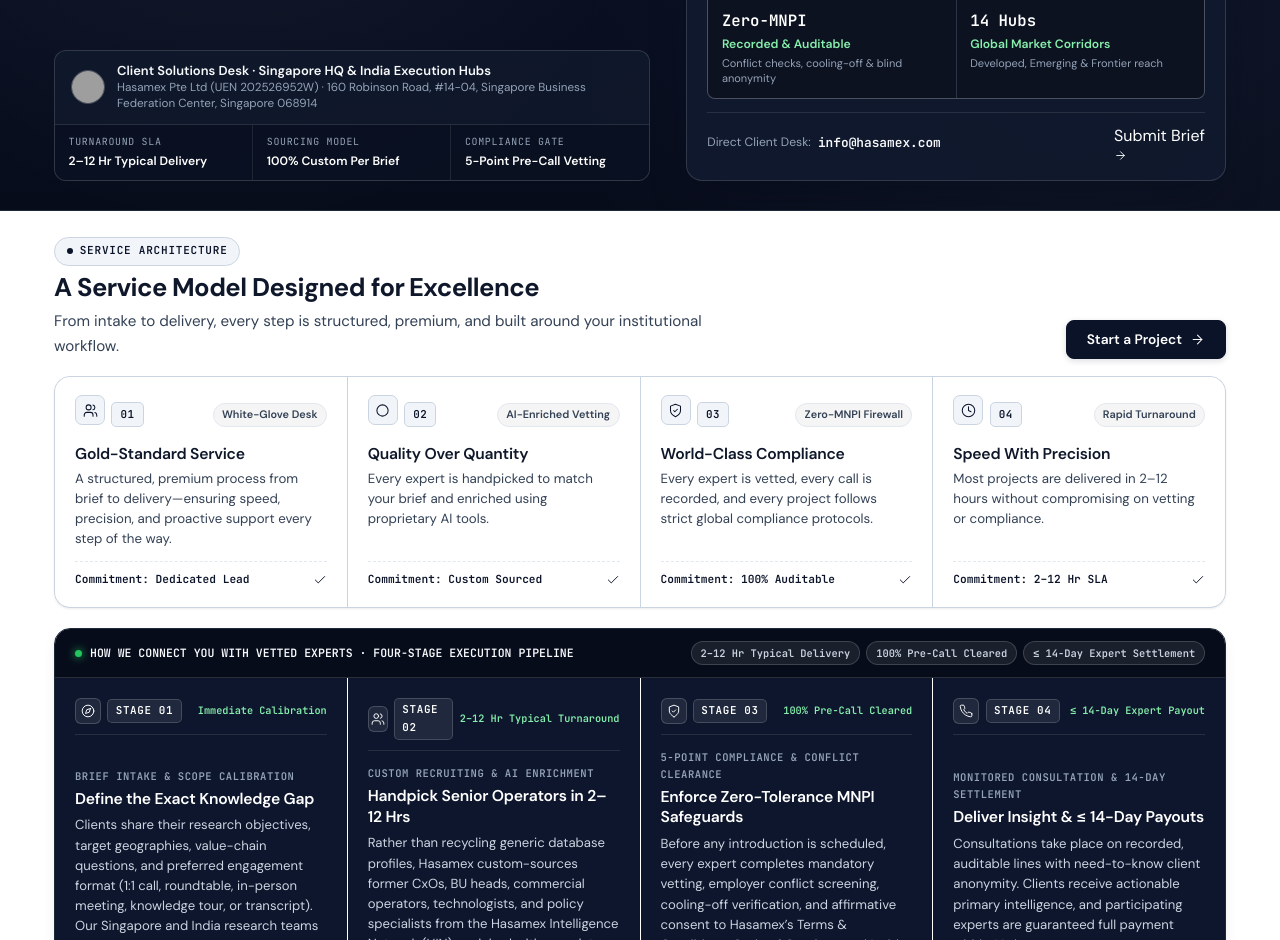
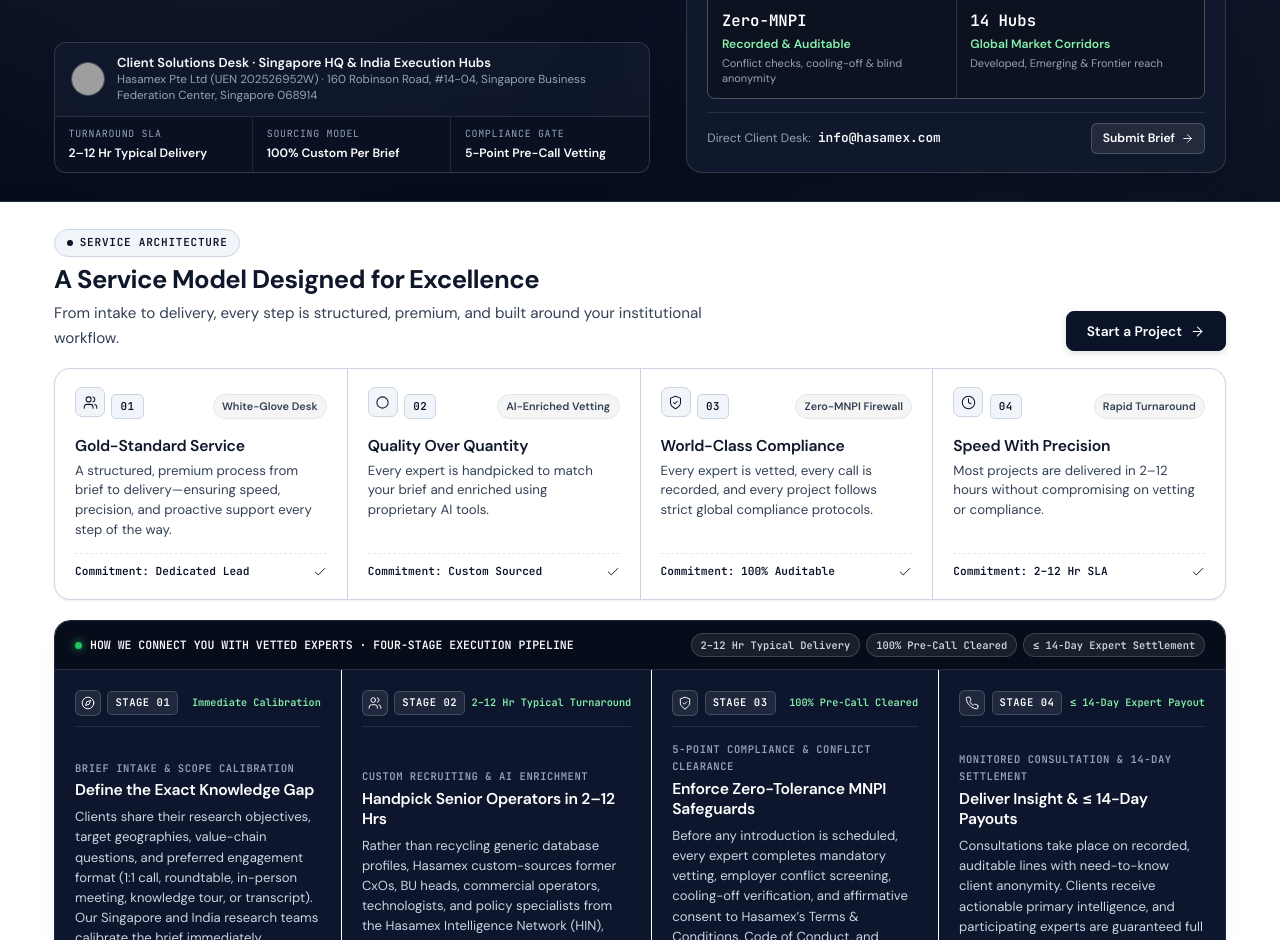
Before and after one commit to nafees-ahmed-bhatti/hasamex-website-draft, a React (Vite) app: page /clients in a window 1280 px wide. Shown: the part 380-1320 px from the top of the page. Built offline with nearby package versions, Linux system fonts and the light colour scheme; grey boxes are pictures that could not be loaded.

Commit message:
Prevent badge and CTA wrapping in pipeline stages and hero command panel

```diff
--- a/src/styles/global.css
+++ b/src/styles/global.css
@@ -1039,6 +1039,28 @@ p {
   white-space: nowrap;
 }
 
+.showcase-cta {
+  display: inline-flex;
+  align-items: center;
+  gap: 0.35rem;
+  font-size: 0.76rem;
+  font-weight: 600;
+  color: #ffffff;
+  padding: 0.28rem 0.65rem;
+  border-radius: 6px;
+  background: rgba(255, 255, 255, 0.08);
+  border: 1px solid rgba(255, 255, 255, 0.18);
+  white-space: nowrap;
+  flex-shrink: 0;
+  transition: all 0.2s var(--ease-hub);
+}
+
+.showcase-cta:hover {
+  background: #ffffff;
+  color: var(--hub-navy);
+  border-color: #ffffff;
+}
+
 /* ==========================================================================
    BENCHMARK STRIP & CONTINUOUS MARQUEE TICKERS
    ========================================================================== */
@@ -1717,14 +1739,16 @@ p {
 
 .pipeline-stage__step-num {
   font-family: var(--font-mono);
-  font-size: 0.68rem;
+  font-size: 0.66rem;
   font-weight: 700;
-  letter-spacing: 0.06em;
-  padding: 0.15rem 0.46rem;
+  letter-spacing: 0.05em;
+  padding: 0.15rem 0.44rem;
   border-radius: 5px;
   background: rgba(255, 255, 255, 0.08);
   border: 1px solid rgba(255, 255, 255, 0.16);
   color: #ffffff;
+  white-space: nowrap;
+  flex-shrink: 0;
   transition: all 0.2s var(--ease-hub);
 }
 
```
